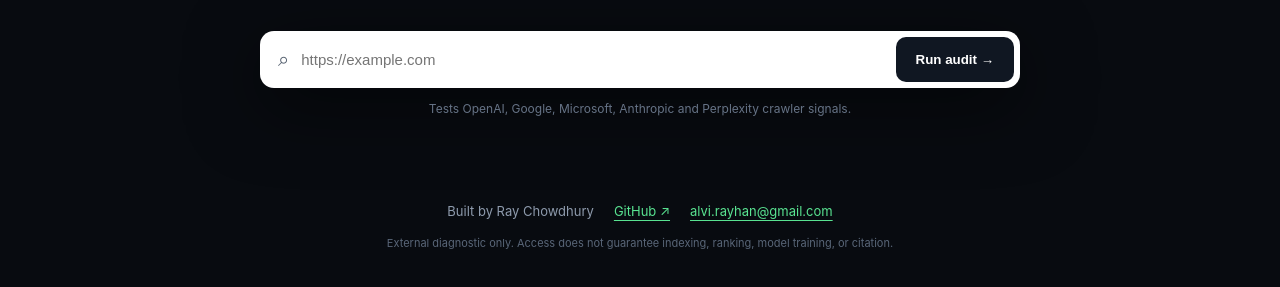
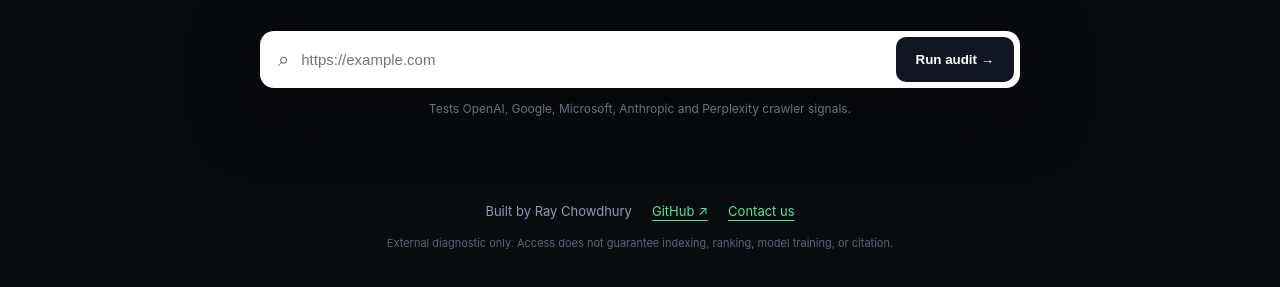
Before and after one commit to raychowdhury/ai-crawlers, a website: page public/index.html in a window 1280 px wide. Shown: the part 391-678 px from the top of the page. Drawn offline with Linux system fonts and the light colour scheme.

Commit message:
Label email contact link as Contact us

```diff
--- a/public/index.html
+++ b/public/index.html
@@ -9,7 +9,7 @@
     <section id="results" class="hidden" aria-live="polite" tabindex="-1"></section>
   </main>
   <footer>
-    <nav class="contact-links" aria-label="Contact"><span>Built by Ray Chowdhury</span><a href="https://github.com/raychowdhury" target="_blank" rel="noopener noreferrer">GitHub ↗</a><a href="mailto:alvi.rayhan@gmail.com">alvi.rayhan@gmail.com</a></nav>
+    <nav class="contact-links" aria-label="Contact"><span>Built by Ray Chowdhury</span><a href="https://github.com/raychowdhury" target="_blank" rel="noopener noreferrer">GitHub ↗</a><a href="mailto:alvi.rayhan@gmail.com">Contact us</a></nav>
     <p>External diagnostic only. Access does not guarantee indexing, ranking, model training, or citation.</p>
   </footer>
 </div><script src="/app.js"></script></body></html>
```
